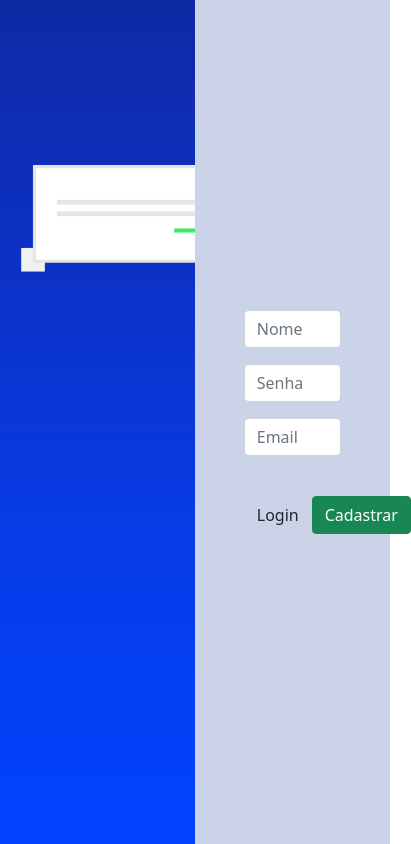
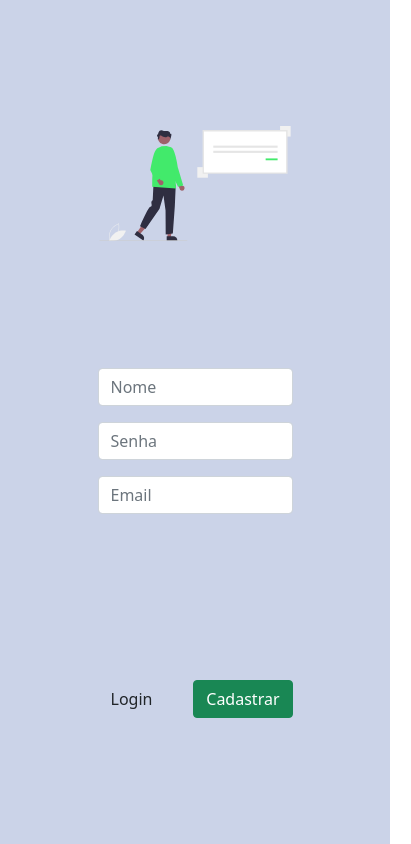
Before and after one commit to danielVaini/estagio-desafio, a React (Create React App) app in the folder frontend/: page /cadastro in a window 390 px wide. Shown: the whole page, 411 px wide, since content can reach past the window. Built offline with nearby package versions, Linux system fonts and the light colour scheme.

Commit message:
Adicionando responsividade para dispositivos mobile

```diff
--- a/frontend/src/pages/Cadastro/Cadastro.css
+++ b/frontend/src/pages/Cadastro/Cadastro.css
@@ -1,44 +1,48 @@
 .Cadastro {
   display: flex;
+  align-items: center;
+  justify-content: center;
+
+  width: 100%;
+  height: 100vh;
 }
 
 .Cadastro .icon {
   width: 60%;
-  height: 100vh;
+  height: 100%;
 
-  background: linear-gradient(180deg, #0E2AA3 0%, #0D30C2 27.6%, #073DEA 67.71%, #0043FF 100%);;
+  background: linear-gradient(
+    180deg,
+    #0e2aa3 0%,
+    #0d30c2 27.6%,
+    #073dea 67.71%,
+    #0043ff 100%
+  );
 
   margin-left: -12px;
 
   display: flex;
-  align-items: flex-start;
+  align-items: center;
   justify-content: center;
 }
 
-.Cadastro .icon img{
+.Cadastro .icon img {
   width: 372;
   height: 257px;
 
-  margin-right: 188px;
-  margin-top: 156px;
-
+  margin-bottom: 100px;
 }
-
 
 .Cadastro .input-bg {
   width: 50%;
-  height: 100vh;
-  position: absolute;
-  left: 50%;
+  height: 100%;
 
   display: flex;
   justify-content: center;
   align-items: center;
   flex-direction: column;
 
-  background-color: #CBD3E8;
-
-
+  background-color: #cbd3e8;
 }
 
 .Cadastro .input-bg .btns-container {
@@ -51,3 +55,45 @@
 .Cadastro .input-bg .input-container {
   width: 50%;
 }
+
+.Cadastro .input-bg .icon-hidden {
+  width: 320px;
+  height: 215px;
+
+  display: none;
+}
+
+@media (max-width: 1200px) {
+  .Cadastro .icon {
+    width: 40%;
+  }
+
+  .Cadastro .icon img {
+    width: 322;
+    height: 207px;
+  }
+
+  .Cadastro .input-bg {
+    width: 70%;
+  }
+}
+@media (max-width: 900px) {
+  .Cadastro .icon {
+    display: none;
+  }
+
+  .Cadastro .input-bg {
+    position: absolute;
+    width: 100%;
+  }
+  .Cadastro .input-bg {
+    justify-content: space-evenly;
+  }
+
+  .Cadastro .input-bg .icon-hidden {
+    width: 220px;
+    height: 115px;
+
+    display: block;
+  }
+}
--- a/frontend/src/pages/Cadastro/Cadastro.tsx
+++ b/frontend/src/pages/Cadastro/Cadastro.tsx
@@ -24,12 +24,13 @@ const Cadastro = () => {
 
 
   return (
-    <div className="Cadastro container-fluid">
+    <div className="Cadastro ">
       <div className="icon">
         <img src={CadastroIcon} alt="Icone de cadastro"  />
       </div>
-      <form  className="input-bg mb-3">
+      <form  className="input-bg ">
 
+          <img src={CadastroIcon} alt="Icone de cadastro" className="icon-hidden"/>
         <div className="input-container">
           <div className="input-group mb-3">
             <input type="text" className="form-control" placeholder="Nome" name="name" required onChange={e => setName(e.target.value)}/>
--- a/frontend/src/pages/Eventos/FormEventos.css
+++ b/frontend/src/pages/Eventos/FormEventos.css
@@ -1,3 +1,23 @@
-.FormEventos {
+.FormEventos .buttonAdd {
+  margin-top: 23px;
+}
+
+@media (max-width: 800px){
+
+  .FormEventos .row-responsive {
+    display: flex;
+    flex-direction: column;
+    justify-content: center;
+
+
+  }
+  .FormEventos .row-responsive input{
+   width: 330px;
+
+  }
+  .FormEventos .row-responsive .buttonAdd{
+   width: 330px;
+
+  }
 
 }
--- a/frontend/src/pages/Eventos/FormEventos.tsx
+++ b/frontend/src/pages/Eventos/FormEventos.tsx
@@ -1,13 +1,21 @@
-import React, { FormEvent, useState } from 'react';
+import React, { FormEvent, useEffect, useState } from 'react';
 import api from '../../server/api';
 
 import AddIcon from '../../assets/plus-square.svg'
+import './FormEventos.css'
 
 const FormEventos = () => {
   const [desc, setDesc] = useState('')
   const [start_time, setStartTime] = useState('')
   const [end_time, setEndTime] = useState('')
   const [date, setDate] = useState('')
+  const [width, setWithd] = useState(window.innerWidth)
+
+  let colTitle = 5
+  let colStartTime = 2
+  let colEndTime = 2
+  let colDate = 2
+  let colBtn = 1
 
   function handleAddevent(e: FormEvent) {
     e.preventDefault()
@@ -25,20 +33,33 @@ const FormEventos = () => {
       window.alert("Cadastrasdo com sucesso")
       })
       .catch(error => window.alert('Erro ao cadastrar'))
-    }
+  }
 
-    function clearInputs() {
+  function clearInputs() {
       setDesc("")
       setStartTime("")
       setEndTime("")
       setDate("")
-    }
+  }
+
+  useEffect(() => {
+    setWithd(window.innerWidth)
+    console.log(width)
+  }, [window.innerWidth])
+
+  if(width <= 800) {
+     colTitle = 3
+     colStartTime = 3
+     colEndTime = 3
+     colDate = 3
+     colBtn = 3
+  }
 
     return (
     <form className="FormEventos mt-4">
       <div className="container-fluid ">
-        <div className="row align-items-end">
-          <div className="col-5">
+        <div className="row  row-responsive">
+          <div className={`col-${colTitle}`}>
             <label htmlFor="title">Titulo</label>
             <input
               type="text"
@@ -50,7 +71,7 @@ const FormEventos = () => {
               required
             />
           </div>
-          <div className="col-2">
+          <div className={`col-${colStartTime}`}>
             <label htmlFor="start-time">Inicio</label>
             <input
               type="time"
@@ -62,7 +83,7 @@ const FormEventos = () => {
               required
             />
           </div>
-          <div className="col-2">
+          <div className={`col-${colEndTime}`}>
             <label htmlFor="end-time">Fim</label>
             <input
               type="time"
@@ -74,7 +95,7 @@ const FormEventos = () => {
               required
             />
           </div>
-          <div className="col-2">
+          <div className={`col-${colDate}`}>
             <label htmlFor="date">Data</label>
             <input
               type="date"
@@ -86,8 +107,8 @@ const FormEventos = () => {
               required
             />
           </div>
-          <div className="col-1">
-            <button className="btn btn-success align-middle" type="submit" onClick={(e) => handleAddevent(e)}>
+          <div className={`col-${colBtn}`}>
+            <button className="btn btn-success align-middle buttonAdd" type="submit" onClick={(e) => handleAddevent(e)}>
               <img src={AddIcon} alt="Icone adicionar" />
             </button>
           </div>
--- a/frontend/src/pages/Eventos/ListEvents.tsx
+++ b/frontend/src/pages/Eventos/ListEvents.tsx
@@ -24,9 +24,9 @@ const ListEvents = () => {
 
 
   return (
-    <div className="ListEvents">
+    <div className="ListEvents table-responsive">
       <FormEventos />
-      <table className="table mt-5">
+      <table className="table table-bordered mt-5">
       <thead>
         <tr>
           <th>Titulo</th>
--- a/frontend/src/pages/Login/Login.css
+++ b/frontend/src/pages/Login/Login.css
@@ -29,3 +29,38 @@ justify-content: center;
   align-items: center;
   justify-content: space-around;
 }
+
+
+@media (max-width: 430px) {
+  .Login img {
+    width: 300px;
+    height: 185px;
+    margin-bottom: 40px;
+  }
+
+  .Login .inputs-container {
+    width: 330px;
+  }
+}
+@media (max-width: 330px) {
+  .Login img {
+    width: 280px;
+    height: 165px;
+    margin-bottom: 40px;
+  }
+
+  .Login .inputs-container {
+    width: 300px;
+  }
+}
+@media (max-width: 300px) {
+  .Login img {
+    width: 280px;
+    height: 165px;
+    margin-bottom: 40px;
+  }
+
+  .Login .inputs-container {
+    width: 250px;
+  }
+}
```
